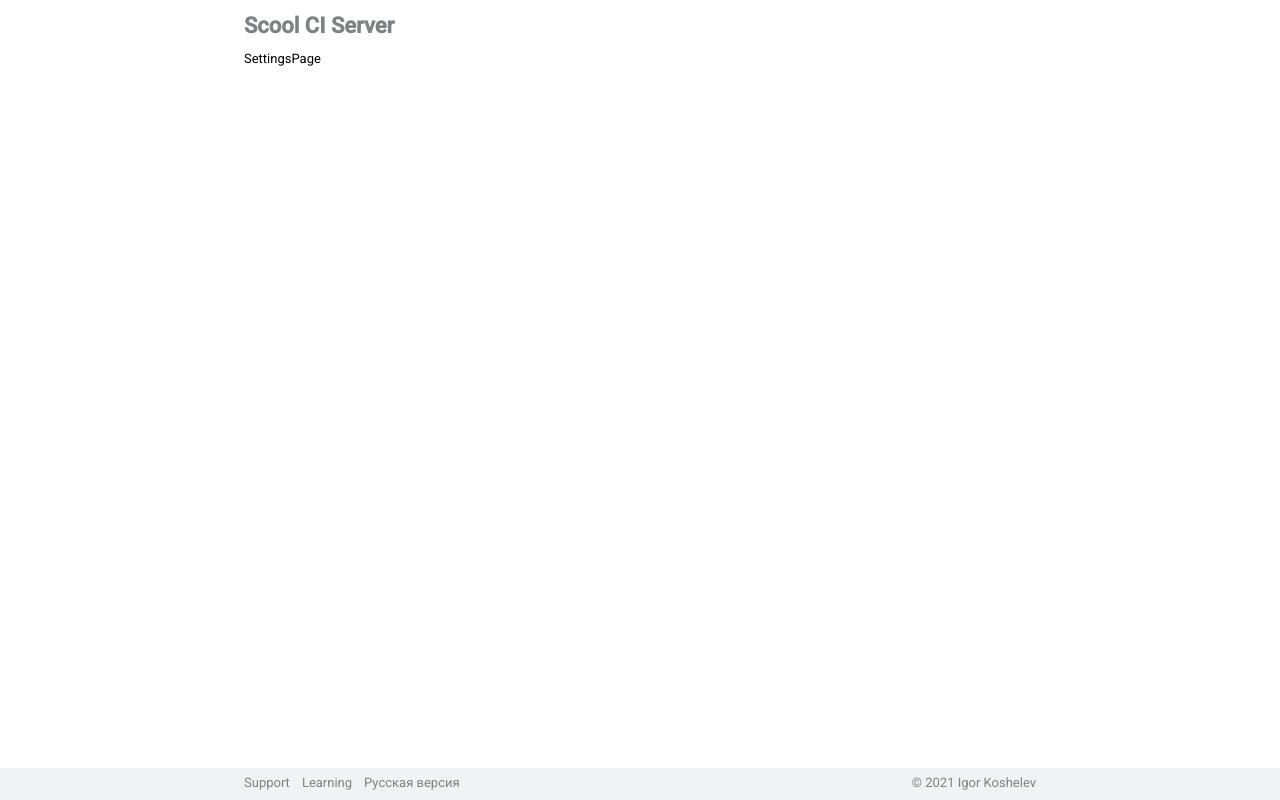
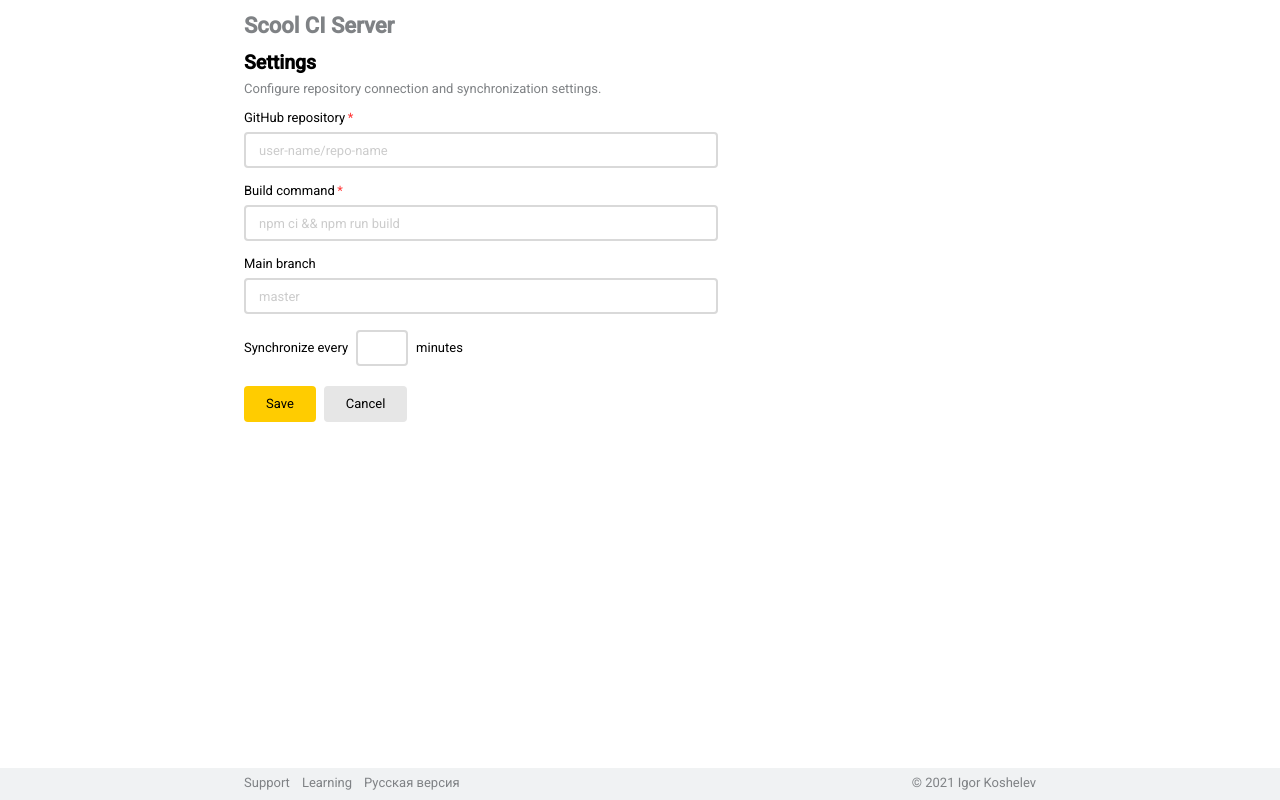
Before and after one commit to i-kosh/shri-react-1, a React (Create React App) app: page /settings in a window 1280 px wide. Built offline with nearby package versions, Linux system fonts and the light colour scheme.

Commit message:
feat: выносит страницы в отдельные папки

```diff
--- a/src/App.tsx
+++ b/src/App.tsx
@@ -1,6 +1,6 @@
-import { MainPage } from './pages/main'
-import { BuildPage } from './pages/build'
-import { SettingsPage } from './pages/settings'
+import { MainPage } from './pages/Main'
+import { BuildPage } from './pages/Build'
+import { SettingsPage } from './pages/Settings'
 import { BrowserRouter, Switch, Route } from 'react-router-dom'
 
 function App() {
--- a/src/pages/build.tsx
+++ b/src/pages/Build/index.tsx
@@ -1,5 +1,5 @@
 import { FunctionComponent } from 'react'
-import { DefaultLayout } from '../layouts/Default'
+import { DefaultLayout } from '../../layouts/Default'
 import { useParams } from 'react-router-dom'
 
 export const BuildPage: FunctionComponent = (props) => {
--- /dev/null
+++ b/src/pages/Main/index.tsx
@@ -0,0 +1,32 @@
+import { FunctionComponent } from 'react'
+import { DefaultLayout } from '../../layouts/Default'
+import { PageContainer } from '../../components/PageContainer'
+import { ButtonRouter } from '../../components/ButtonRouter'
+import { ReactComponent as NotFoundSvg } from '../../assets/settings-not-found.svg'
+import './style.scss'
+
+export const MainPage: FunctionComponent = (props) => {
+  return (
+    <DefaultLayout>
+      <PageContainer>
+        <div className="no-settings">
+          <NotFoundSvg />
+
+          <p className="no-settings__text">
+            Configure repository connection
+            <br /> and synchronization settings
+          </p>
+
+          <ButtonRouter
+            path="/settings"
+            buttonProps={{
+              btnStyle: 'accent',
+            }}
+          >
+            Open settings
+          </ButtonRouter>
+        </div>
+      </PageContainer>
+    </DefaultLayout>
+  )
+}
--- /dev/null
+++ b/src/pages/Main/style.scss
@@ -0,0 +1,14 @@
+.no-settings {
+  display: flex;
+  flex-direction: column;
+  align-items: center;
+  justify-content: center;
+  width: 100%;
+  height: 100%;
+}
+
+.no-settings__text {
+  text-align: center;
+  margin-top: 32px;
+  margin-bottom: 24px;
+}
--- /dev/null
+++ b/src/pages/Settings/index.tsx
@@ -0,0 +1,104 @@
+import { FunctionComponent, FormEventHandler } from 'react'
+import { DefaultLayout } from '../../layouts/Default'
+import { InputWithLabel } from '../../components/InputWithLabel'
+import { InputShort } from '../../components/InputShort'
+import { Button } from '../../components/Button'
+import { ButtonRouter } from '../../components/ButtonRouter'
+import './style.scss'
+
+export const SettingsPage: FunctionComponent = (props) => {
+  const onFormSubmit: FormEventHandler<HTMLFormElement> = (evt) => {
+    evt.preventDefault()
+    console.log(evt)
+  }
+
+  return (
+    <DefaultLayout>
+      <div className="settings">
+        <h2 className="settings__header">Settings</h2>
+        <p className="settings__subtitle">
+          Configure repository connection and synchronization settings.
+        </p>
+
+        <form onSubmit={onFormSubmit} className="settings__form">
+          <div className="settings__input">
+            <InputWithLabel
+              labelProps={{
+                text: 'GitHub repository',
+                requiredMark: true,
+              }}
+              inputProps={{
+                clearable: true,
+                nativeAttrs: {
+                  placeholder: 'user-name/repo-name',
+                  name: 'repo',
+                },
+              }}
+            />
+          </div>
+
+          <div className="settings__input">
+            <InputWithLabel
+              labelProps={{
+                text: 'Build command',
+                requiredMark: true,
+              }}
+              inputProps={{
+                clearable: true,
+                nativeAttrs: {
+                  placeholder: 'npm ci && npm run build',
+                  name: 'command',
+                },
+              }}
+            />
+          </div>
+
+          <div className="settings__input">
+            <InputWithLabel
+              labelProps={{
+                text: 'Main branch',
+              }}
+              inputProps={{
+                clearable: true,
+                nativeAttrs: {
+                  placeholder: 'master',
+                  name: 'branch',
+                },
+              }}
+            />
+          </div>
+
+          <div className="settings__input">
+            <InputShort
+              labelProps={{ text: 'Synchronize every', onLeft: true }}
+              inputProps={{
+                hideNumberArrows: true,
+                nativeAttrs: { type: 'number', name: 'period' },
+              }}
+              valName="minutes"
+            ></InputShort>
+          </div>
+
+          <Button
+            btnStyle="accent"
+            className="settings__save"
+            nativeAttrs={{
+              type: 'submit',
+            }}
+          >
+            Save
+          </Button>
+
+          <ButtonRouter
+            path="/"
+            buttonProps={{
+              className: 'settings__cancel',
+            }}
+          >
+            Cancel
+          </ButtonRouter>
+        </form>
+      </div>
+    </DefaultLayout>
+  )
+}
--- /dev/null
+++ b/src/pages/Settings/style.scss
@@ -0,0 +1,35 @@
+@import '../../scss/variables.scss';
+
+.settings__header {
+  margin-bottom: 8px;
+}
+
+.settings__subtitle {
+  color: var(--color-text-second);
+  margin-bottom: 14px;
+}
+
+.settings__input {
+  margin-bottom: 16px;
+
+  &:last-of-type {
+    margin-bottom: 20px;
+  }
+}
+
+.settings__save {
+  width: 100%;
+  margin-bottom: 12px;
+  @media (min-width: $desktop) {
+    width: auto;
+    margin-bottom: 0;
+    margin-right: 8px;
+  }
+}
+
+.settings__cancel {
+  width: 100%;
+  @media (min-width: $desktop) {
+    width: auto;
+  }
+}
--- a/src/pages/main.tsx
+++ /dev/null
@@ -1,6 +0,0 @@
-import { FunctionComponent } from 'react'
-import { DefaultLayout } from '../layouts/Default'
-
-export const MainPage: FunctionComponent = (props) => {
-  return <DefaultLayout>MainPage</DefaultLayout>
-}
--- a/src/pages/settings.tsx
+++ /dev/null
@@ -1,6 +0,0 @@
-import { FunctionComponent } from 'react'
-import { DefaultLayout } from '../layouts/Default'
-
-export const SettingsPage: FunctionComponent = (props) => {
-  return <DefaultLayout>SettingsPage</DefaultLayout>
-}
```
